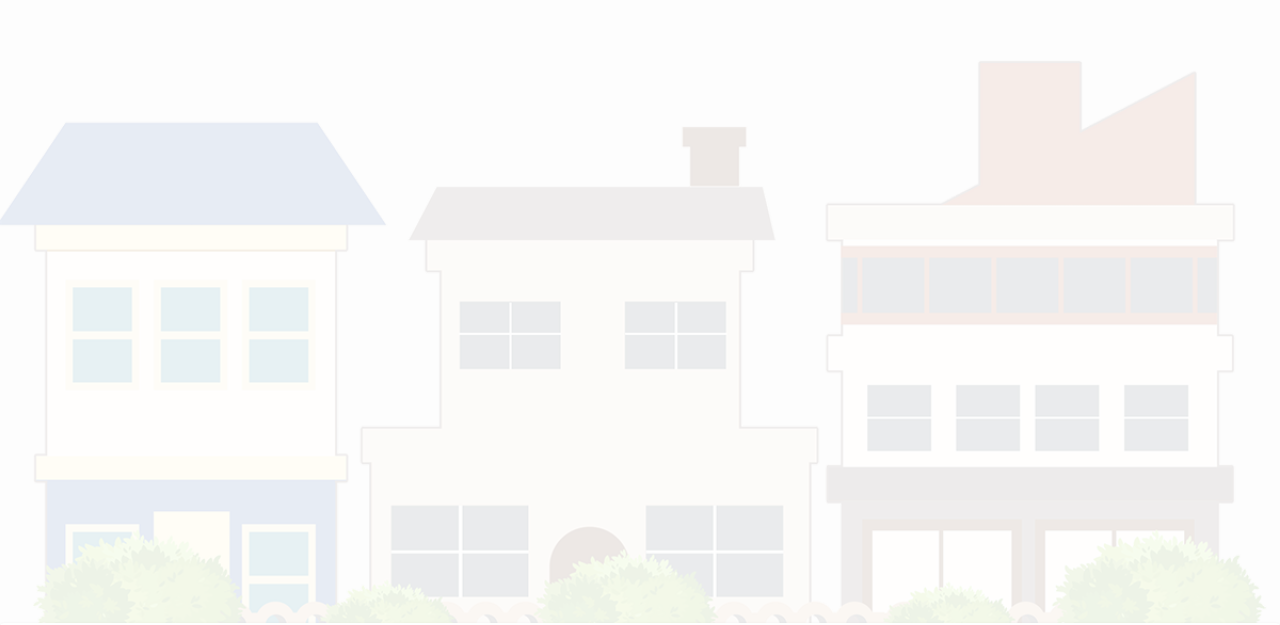
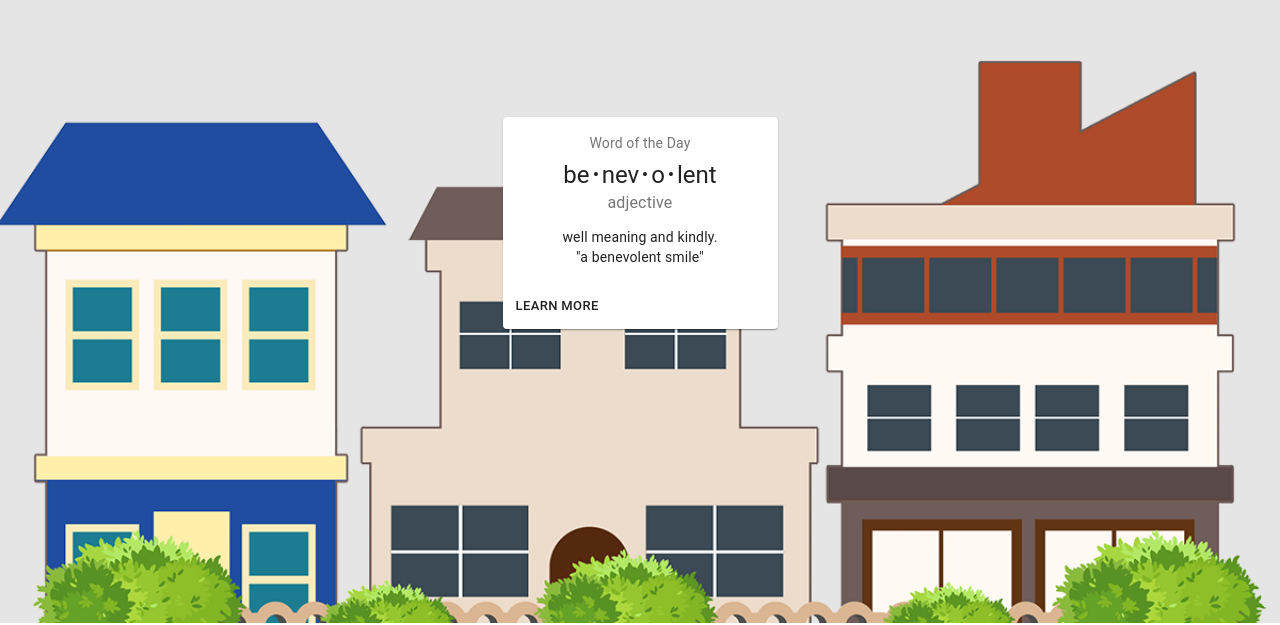
Before and after one commit to BullsEye34/NextUPProject, a React (Create React App) app in the folder Web/next-up/: page / in a window 1280 px wide. Shown: the part 177-802 px from the top of the page. Built offline with nearby package versions, Linux system fonts and the light colour scheme.

Commit message:
Render Card

```diff
--- a/Web/next-up/src/App.css
+++ b/Web/next-up/src/App.css
@@ -36,7 +36,7 @@
   color: white;
   position: relative;
   min-height: 100vh;
-  opacity: 10%;
+  opacity: 100%;
   background: rgba(0,0,0,0.1) url("assets/mainBackground.png") no-repeat top / cover ;
 }
 
--- a/Web/next-up/src/App.js
+++ b/Web/next-up/src/App.js
@@ -49,8 +49,6 @@ function App() {
           Learn React
         </a> */}
         <div className="Background-image">
-
-        </div>
           <Card className={classes.root}>
             <CardContent>
               <Typography className={classes.title} color="textSecondary" gutterBottom>
@@ -72,6 +70,8 @@ function App() {
               <Button size="small">Learn More</Button>
             </CardActions>
           </Card>
+        </div>
+
       </header>
     </div>
   );
```
Lines whose indentation alone changed are shown as unchanged.
